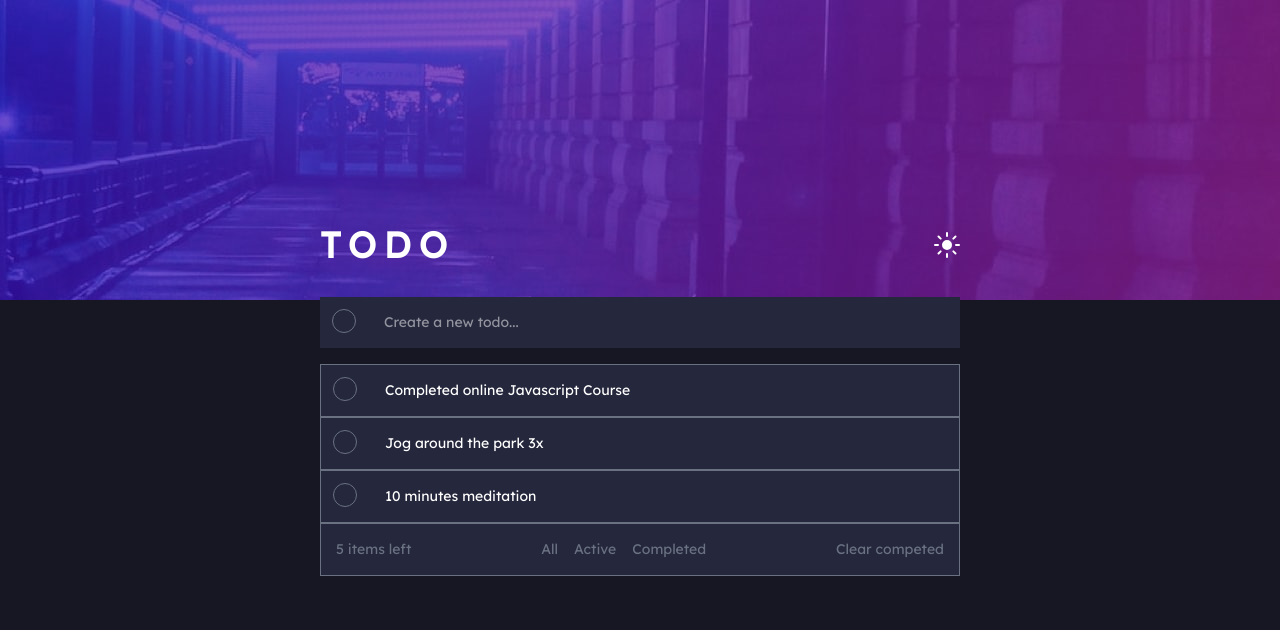
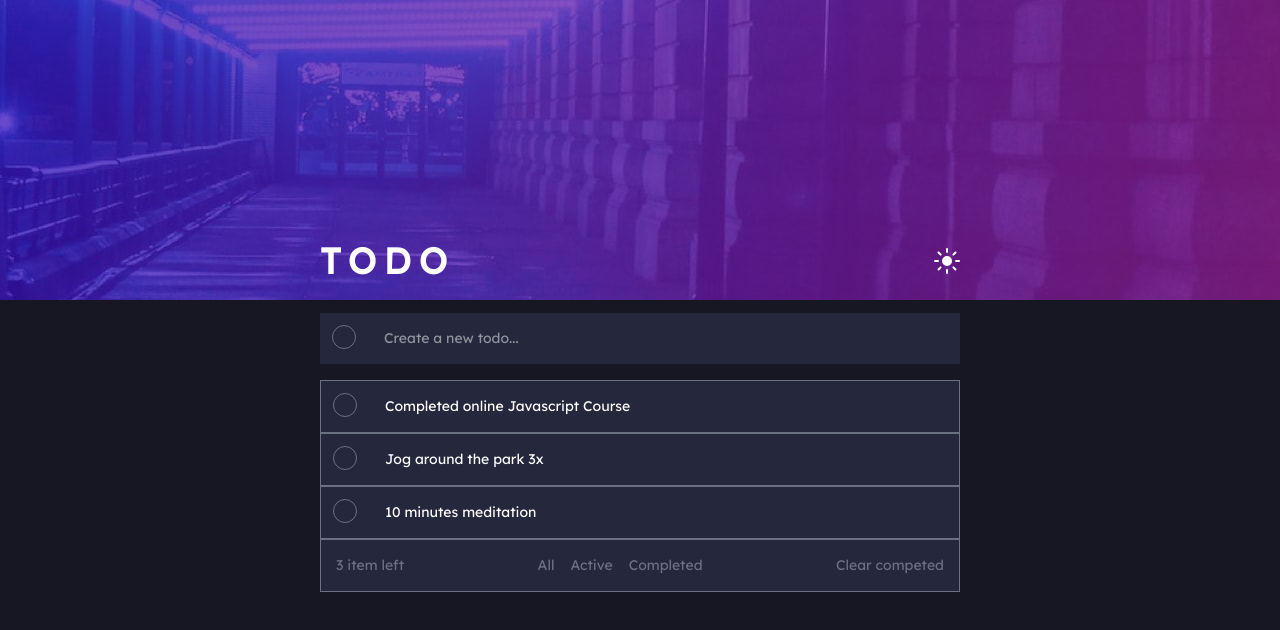
Before and after one commit to Segundavid-Dev/react-tailwind, a React (Vite) app: page / in a window 1280 px wide. Shown: the top 630 px of the page. Built offline with nearby package versions, Linux system fonts and the light colour scheme.

Commit message:
used derived state to work on compute states

```diff
--- a/src/App.jsx
+++ b/src/App.jsx
@@ -45,14 +45,14 @@ function App() {
         handleSubmit={handleSubmit}
       />
       <DisplayTask latestTask={tasks} />
-      <FilterTask />
+      <FilterTask numOfTasks={tasks} />
     </div>
   );
 }
 
 function Header() {
   return (
-    <div className="flex w-full items-center justify-between mb-[2rem]">
+    <div className="flex w-full items-center justify-between my-[2rem]">
       <h1 className="text-4xl tracking-[.5rem] font-extrabold">TODO</h1>
       <img
         src="images/icon-sun.svg"
@@ -104,10 +104,11 @@ function Task({ task }) {
   );
 }
 
-function FilterTask() {
+function FilterTask({ numOfTasks }) {
+  const number = numOfTasks.length;
   return (
     <ul className="w-full bg-[var(--input-background)] p-[15px] border-[1px] border-gray-500 text-[14px] relative flex text-gray-500 items-center justify-between cursor-pointer">
-      <li className="">5 items left</li>
+      <li className="">{number} item left</li>
       <span className="flex gap-4">
         <li>All</li>
         <li>Active</li>
```
